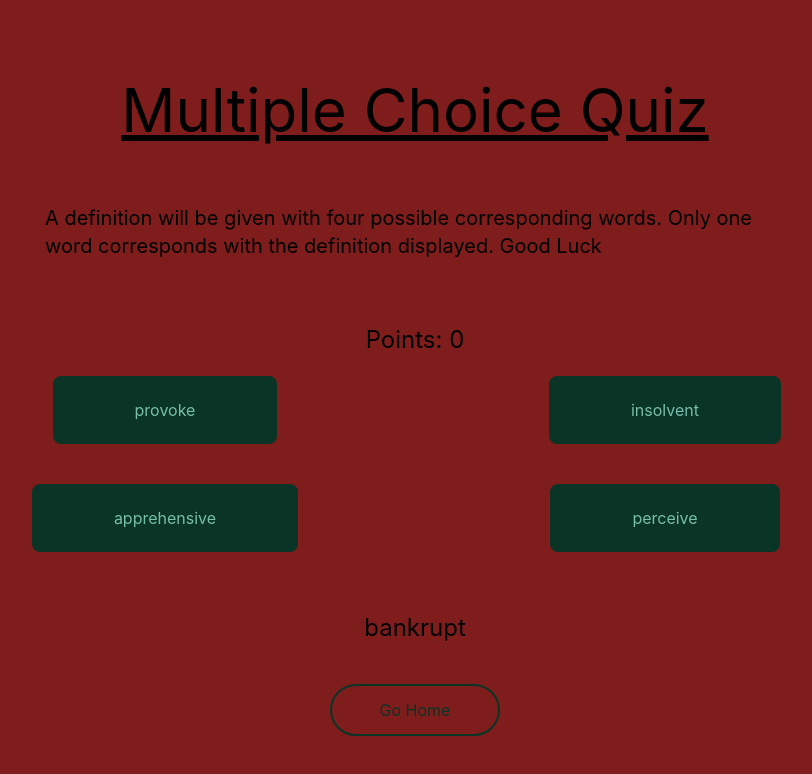
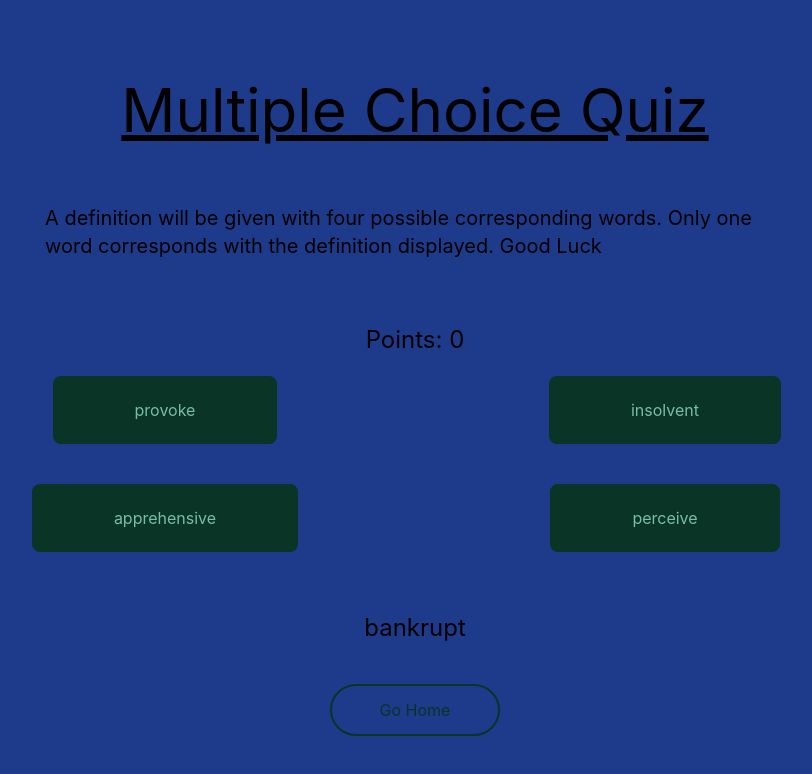
Before and after one commit to PascalOrdano18/SAT-Vocabulary-APP, a Next.js app: page /quiz in a window 1280 px wide. Shown: the top 774 px of the page, without its empty margins (225-1037 px from the left). Built offline with nearby package versions, Linux system fonts and the light colour scheme.

Commit message:
changed color bg to blue

```diff
--- a/pages/quiz/index.js
+++ b/pages/quiz/index.js
@@ -14,7 +14,7 @@ const index = () => {
         <meta name="viewport" content="initial-scale=1.0, width=device-width" />
       </Head>
 
-      <div className="w-screen h-screen flex flex-col bg-red-900">
+      <div className="w-screen h-screen flex flex-col bg-blue-900">
 
         <div className="mx-auto mt-20 max-w-[740px]">
             <h1 className="mx-auto text-6xl w-fit underline">Multiple Choice Quiz</h1>
```
